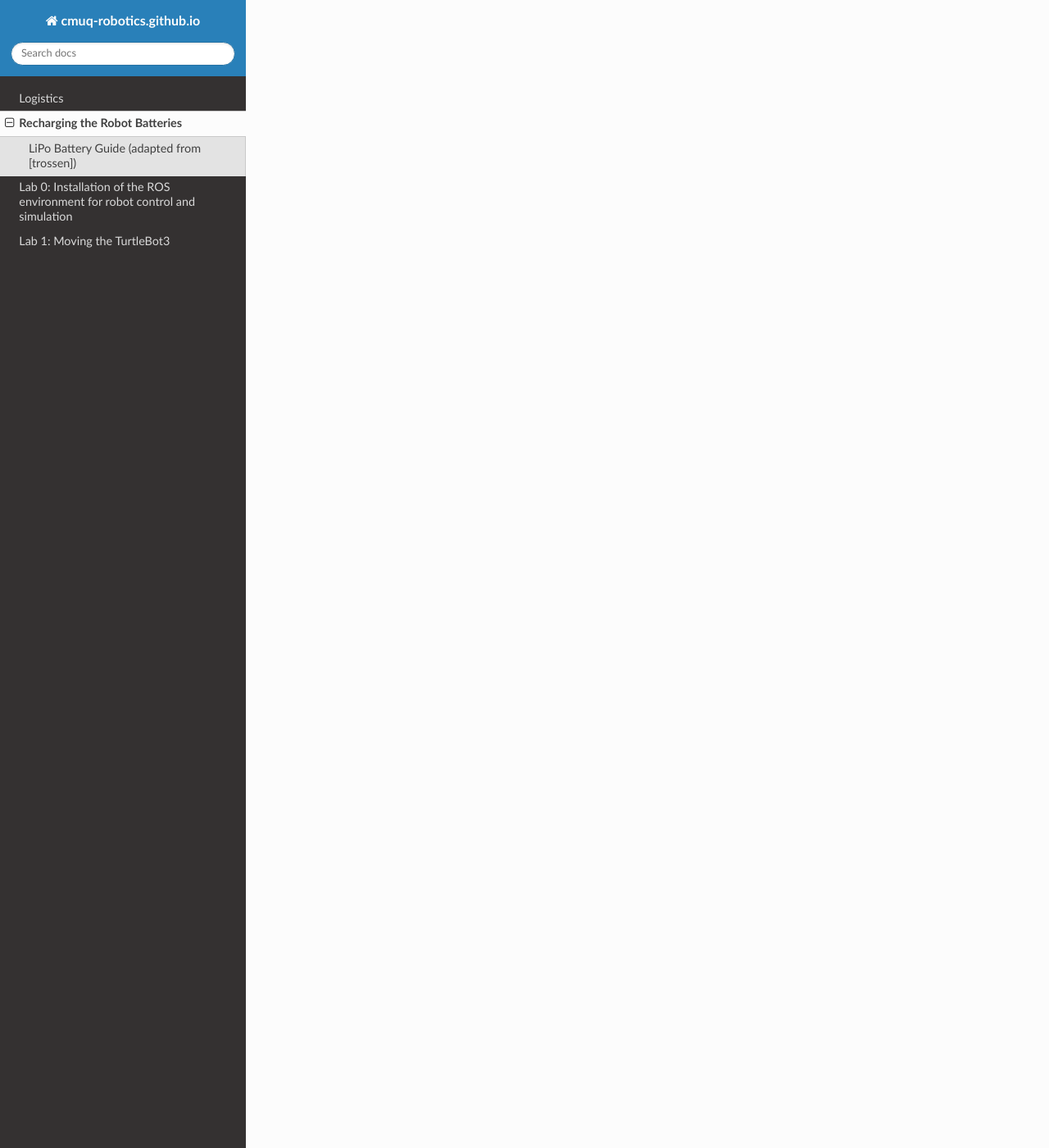
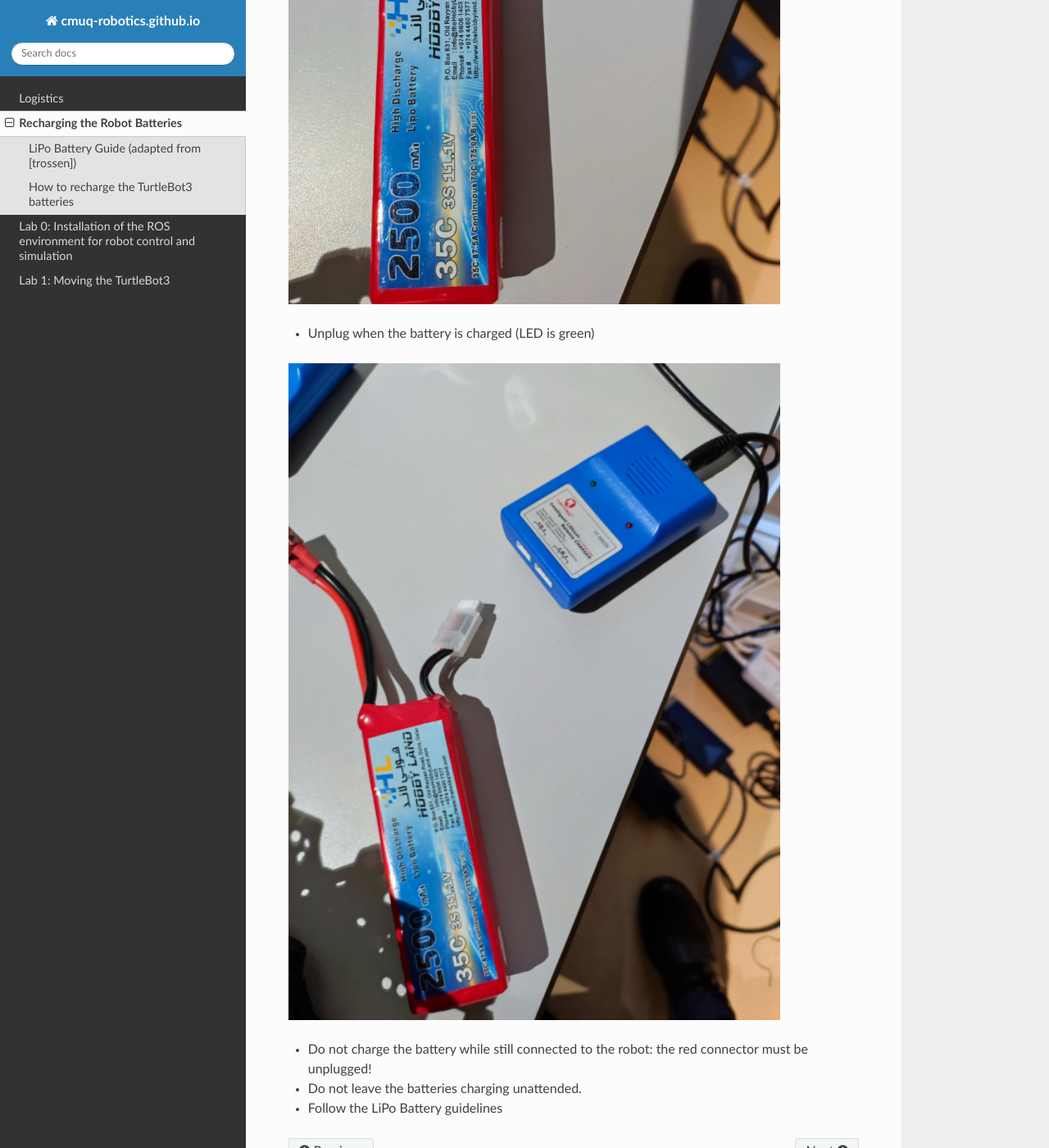
Before and after one commit to cmuq-robotics/cmuq-robotics.github.io, a Sphinx documentation site: the page built from source/batteries.rst, in a window 1280 px wide and 1400 px high, scrolled down 2060 px. Shown: the whole window at 82% size. Built offline with Sphinx 7.4.7 and the Read the Docs theme 2.0.0, drawn with Linux system fonts in a browser that asks for light colours; some of the changed text lies outside the part shown.

Commit message:
batt guidelines

```diff
--- a/source/batteries.rst
+++ b/source/batteries.rst
@@ -18,3 +18,32 @@
 
 .. [trossen]
    https://learn.trossenrobotics.com/index.php/getting-started-with-the-arbotix/11-lipo-battery-guide
+
+
+How to recharge the TurtleBot3 batteries
+---------------------------------------------
+
+- Follow the instructions on `this video <https://youtu.be/AjLCuMORQIM?t=58>`_
+
+- Unplug the red connector
+
+.. image:: img/tbot3_redunplug.jpg
+  :width: 600
+  :alt: Alternative text
+
+- Plug the white connector to the blue charger
+
+.. image:: img/tbot3_conn.jpg
+  :width: 600
+  :alt: Alternative text
+
+- Unplug when the battery is charged (LED is green)
+
+.. image:: img/tbot3_disconn.jpg
+  :width: 600
+  :alt: Alternative text
+
+
+- Do not charge the battery while still connected to the robot: the red connector must be unplugged!
+- Do not leave the batteries charging unattended.
+- Follow the LiPo Battery guidelines
```
Also changed, not shown: source/img/tbot3_conn.jpg (added), source/img/tbot3_disconn.jpg (added), source/img/tbot3_redunplug.jpg (added).
